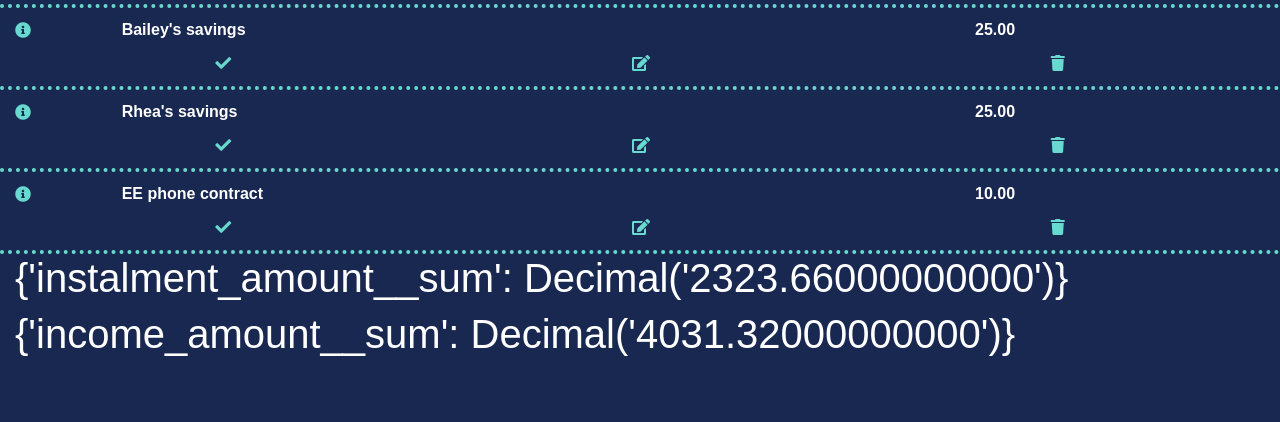
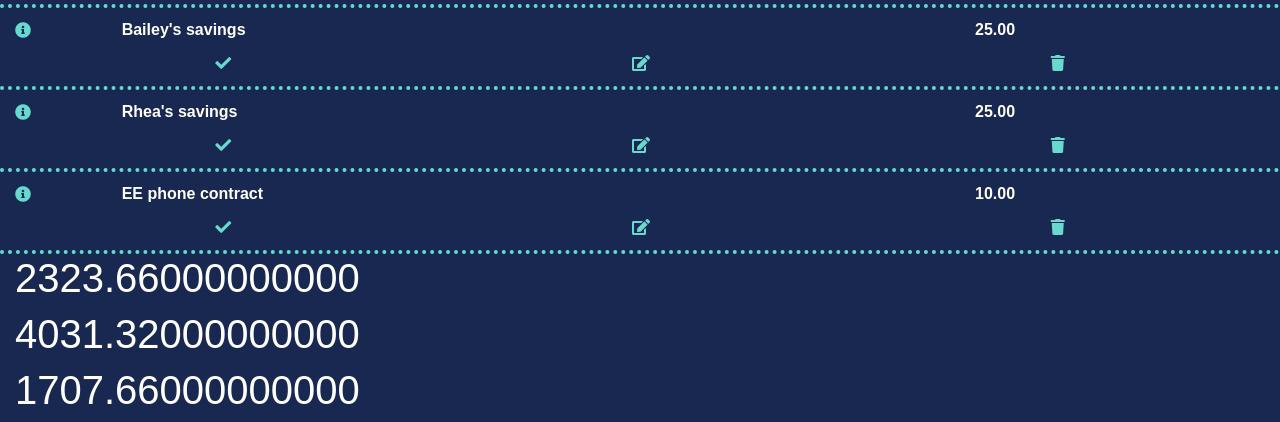
Before and after one commit to benm4ckenzie/finance, a Django app: page / in a window 1280 px wide. Shown: the part 1842-2264 px from the top of the page. Before the commit the page ends 2198 px from the top, so only its background shows below. Run offline with Django 3.2, Linux system fonts and the light colour scheme; data comes from the database, SQL or seed files in the repository; some libraries are stand-ins or nearby versions.

Commit message:
Adds functionality to equate difference between incomee and outgoings s well as just disply value

```diff
--- a/monthly_budget/templates/monthly_budget/monthly_budget_list.html
+++ b/monthly_budget/templates/monthly_budget/monthly_budget_list.html
@@ -128,8 +128,11 @@
     </div>
     {% endfor %}
 
+
     <h1>{{ sumOfPayments }}</h1>
     <h1>{{ sumOfIncome }}</h1>
+    <h1>{{ incomePaymentsDifference }}</h1>
+
 
 
 
--- a/monthly_budget/views.py
+++ b/monthly_budget/views.py
@@ -1,5 +1,5 @@
 from django.shortcuts import render, redirect, get_object_or_404
-from django.db.models import Sum
+from django.db.models import Sum, FloatField
 from .models import Payment
 from .models import Income
 from .forms import PaymentForm
@@ -11,12 +11,14 @@ from .forms import IncomeForm
 def get_monthly_budget_list(request):
     payments = Payment.objects.all()
     income = Income.objects.all()
-    sumOfPayments = payments.aggregate(Sum('instalment_amount'))
-    sumOfIncome = income.aggregate(Sum('income_amount'))
+    sumOfPayments = payments.aggregate(Sum('instalment_amount'))['instalment_amount__sum']
+    sumOfIncome = income.aggregate(Sum('income_amount'))['income_amount__sum']
+    incomePaymentsDifference = sumOfIncome - sumOfPayments
     context = {
         'payments': payments,
         'sumOfPayments': sumOfPayments,
-        'sumOfIncome': sumOfIncome
+        'sumOfIncome': sumOfIncome,
+        'incomePaymentsDifference': incomePaymentsDifference
     }
     return render(request, 'monthly_budget/monthly_budget_list.html', context)
 
@@ -50,7 +52,7 @@ def edit_payment(request, payment_id):
             paymentForm.save()
             return redirect('get_monthly_budget_list')
     editPaymentForm = PaymentForm(instance=paymentItem)
-    context ={
+    context = {
         'editPaymentForm': editPaymentForm
     }
     return render(request, 'monthly_budget/edit_payment.html', context)
@@ -90,7 +92,7 @@ def edit_income(request, income_id):
             incomeForm.save()
             return redirect('get_monthly_income_list')
     editIncomeForm = IncomeForm(instance=incomeItem)
-    context ={
+    context = {
         'editIncomeForm': editIncomeForm
     }
     return render(request, 'monthly_budget/edit_income.html', context)
```
